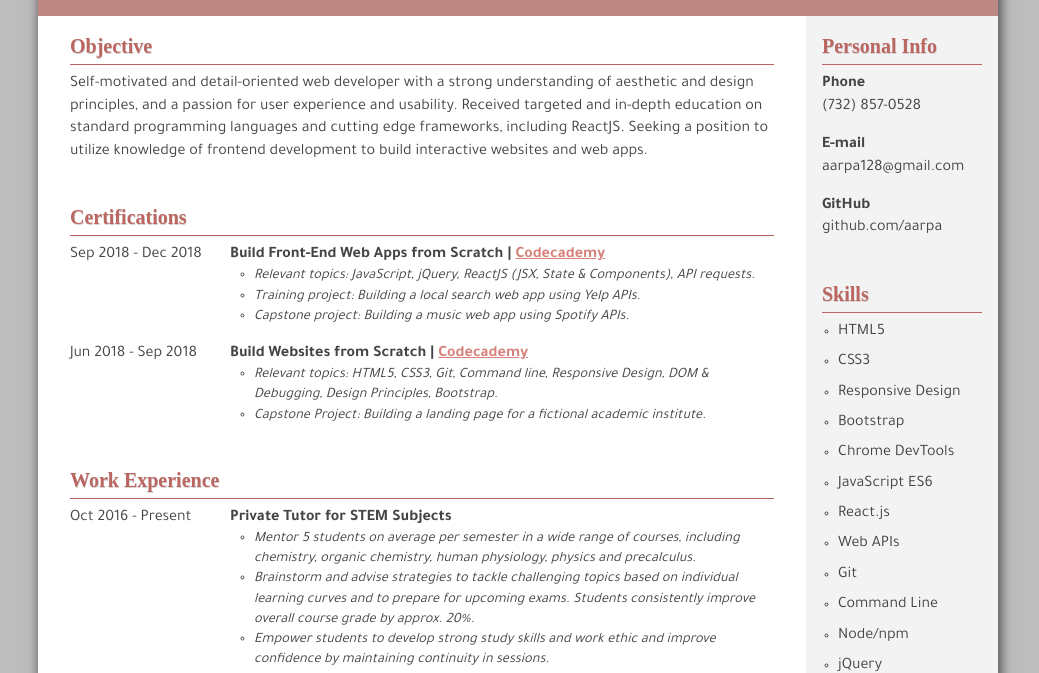
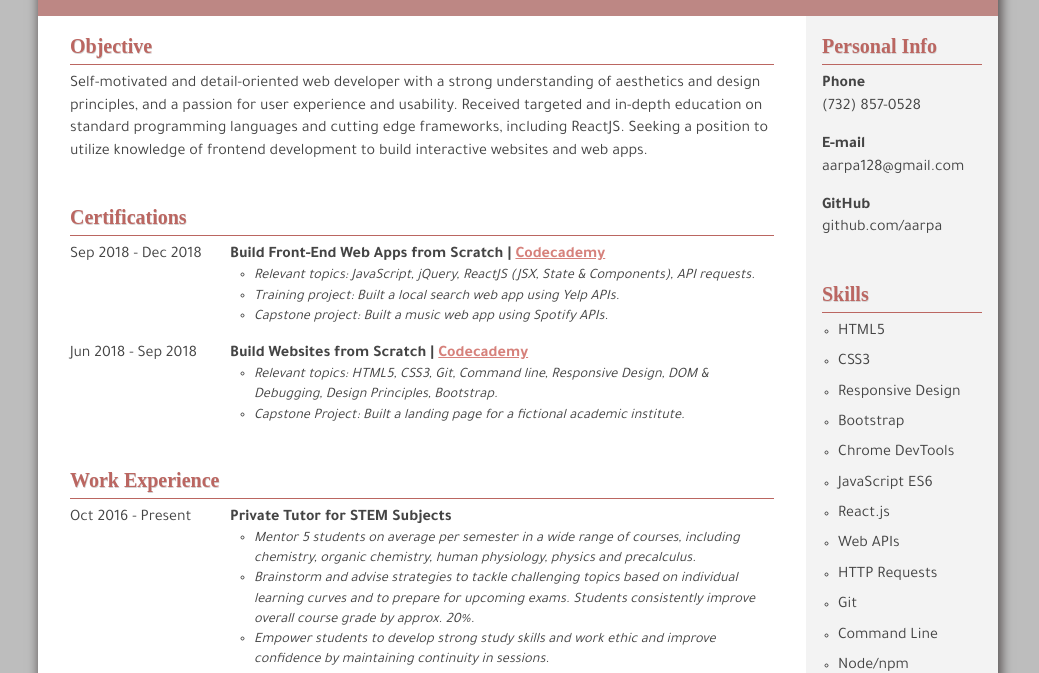
Before and after one commit to aarpa/aarpa.github.io, a plain HTML site: page index.html in a window 1280 px wide. Shown: the part 134-807 px from the top of the page, without its empty margins (122-1161 px from the left). Drawn offline with Linux system fonts and the light colour scheme; a web font is replaced by a local one.

Commit message:
Minor spelling changes.

```diff
--- a/index.html
+++ b/index.html
@@ -20,7 +20,7 @@
       <main>
         <section class="objective">
           <h3>Objective</h3>
-          <p>Self-motivated and detail-oriented web developer with a strong understanding of aesthetic and design principles, and a passion for user experience and usability. Received targeted and in-depth education on standard programming languages and cutting edge frameworks, including ReactJS. Seeking a position to utilize knowledge of frontend development to build interactive websites and web apps.</p>
+          <p>Self-motivated and detail-oriented web developer with a strong understanding of aesthetics and design principles, and a passion for user experience and usability. Received targeted and in-depth education on standard programming languages and cutting edge frameworks, including ReactJS. Seeking a position to utilize knowledge of frontend development to build interactive websites and web apps.</p>
         </section>
 
         <section class="certificate">
@@ -33,8 +33,8 @@
               <p><strong>Build Front-End Web Apps from Scratch | </strong><a href="https://www.codecademy.com/pro/intensive/build-frontend-web-apps-from-scratch">Codecademy</a></p>
               <ul class="highlights">
                 <li>Relevant topics: JavaScript, jQuery, ReactJS (JSX, State &amp; Components), API requests.</li>
-                <li>Training project: Building a local search web app using Yelp APIs.</li>
-                <li>Capstone project: Building a music web app using Spotify APIs.</li>
+                <li>Training project: Built a local search web app using Yelp APIs.</li>
+                <li>Capstone project: Built a music web app using Spotify APIs.</li>
               </ul>
             </div>
           </div>
@@ -47,7 +47,7 @@
               <p><strong>Build Websites from Scratch | </strong><a href="https://www.codecademy.com/pro/intensive/build-websites-from-scratch">Codecademy</a></p>
               <ul class="highlights">
                 <li>Relevant topics: HTML5, CSS3, Git, Command line, Responsive Design, DOM &amp; Debugging, Design Principles, Bootstrap.</li>
-                <li>Capstone Project: Building a landing page for a fictional academic institute.</li>
+                <li>Capstone Project: Built a landing page for a fictional academic institute.</li>
               </ul>
             </div>
           </div>
@@ -181,6 +181,7 @@
             <li>JavaScript ES6</li>
             <li>React.js</li>
             <li>Web APIs</li>
+            <li>HTTP Requests</li>
             <li>Git</li>
             <li>Command Line</li>
             <li>Node/npm</li>
@@ -188,7 +189,6 @@
             <li>Browser Compatibility</li>
             <li>Transpilation</li>
             <li>Web Authentication</li>
-            <li>Requests</li>
           </ul>
         </section>
       </sub>
```
